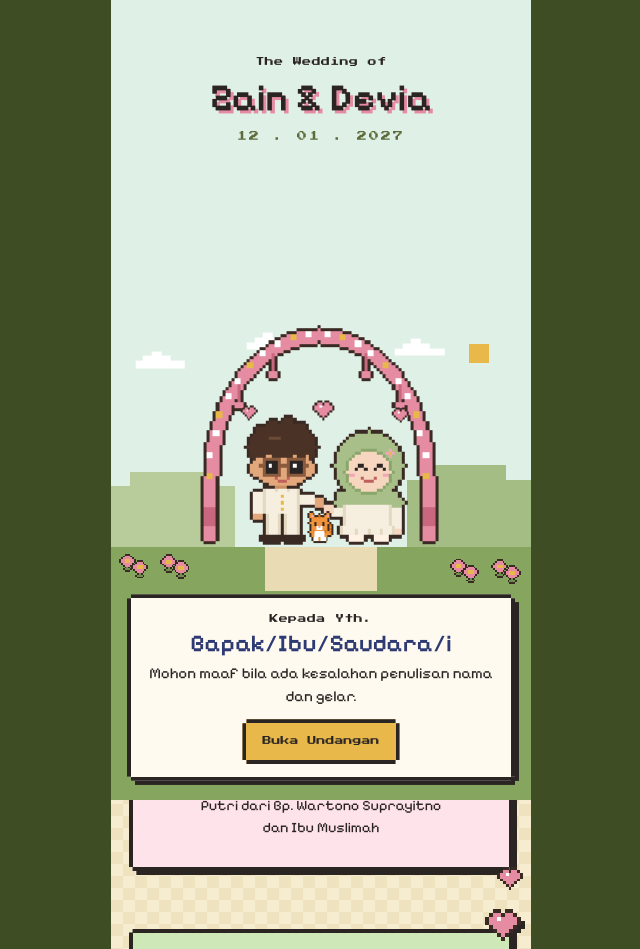
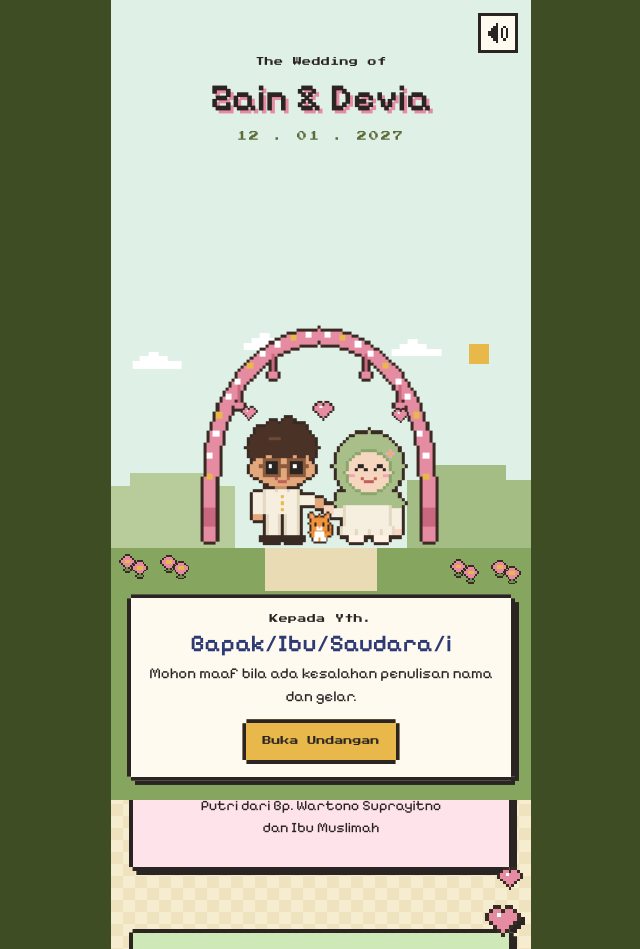
Before and after one commit to zepazye/undangan-zain-devia, a plain HTML site: page index.html in a window 1280 px wide. Shown: the top 949 px of the page, without its empty margins (319-959 px from the left). Drawn offline with Linux system fonts and the light colour scheme.

Commit message:
Update index.html

```diff
--- a/index.html
+++ b/index.html
@@ -39,6 +39,9 @@ h2{font-family:var(--ps);font-size:12px;line-height:1.8;margin-bottom:.7rem;font
 .cv-top{text-align:center;padding:3.4rem 1rem .6rem}
 .cv-top .lb{margin-bottom:.4rem}
 .cv-top .tt{font-size:clamp(1.9rem,9vw,2.4rem);font-weight:600;line-height:1.1;text-shadow:3px 3px 0 var(--rose)}
+.cv-snd{position:absolute;top:.8rem;right:.8rem;width:40px;height:40px;padding:7px;background:var(--paper);border:3px solid var(--ink);color:var(--ink);cursor:pointer;z-index:2}
+.cv-snd svg{width:100%;height:100%;fill:currentColor;display:block}
+#cvHint{margin-top:.5rem;opacity:.75;transition:opacity .4s}#cvHint.hide{opacity:0}
 .cv-top .dt{font-family:var(--ps);font-size:10px;margin-top:.6rem;letter-spacing:.2em;color:var(--olive)}
 #scene{flex:1;min-height:0;width:100%}
 .cv-bot{background:var(--grass);padding:.2rem 1rem 1.2rem;text-align:center;border-top:0}
@@ -111,7 +114,8 @@ h2{font-family:var(--ps);font-size:12px;line-height:1.8;margin-bottom:.7rem;font
 <body class="locked">
 
 <div id="cover">
- <div class="cv-top"><p class="lb">The Wedding of</p><div class="tt">Zain &amp; Devia</div><p class="dt">12 . 01 . 2027</p></div>
+ <button class="cv-snd" id="cvSnd" type="button" aria-label="Nyalakan musik"></button>
+ <div class="cv-top"><p class="lb">The Wedding of</p><div class="tt">Zain &amp; Devia</div><p class="dt">12 . 01 . 2027</p><p class="lb" id="cvHint">Ketuk layar untuk menyalakan musik</p></div>
  <svg id="scene" viewBox="0 0 680 440" preserveAspectRatio="xMidYMax meet" role="img" aria-label="Ilustrasi pixel art pengantin bergandengan tangan bersama kucing oren di bawah lengkungan bunga" shape-rendering="crispEdges"></svg>
  <div class="cv-bot"><div class="wrap"><div class="pb">
   <p class="lb">Kepada Yth.</p>
@@ -305,15 +309,29 @@ $("#prev").onclick=()=>{au.currentTime=0};
 $("#loop").onclick=e=>{au.loop=!au.loop;e.currentTarget.classList.toggle("off",!au.loop)};
 
 
-/* ---------- backsound sampul (file dari repo, otomatis & berulang) ---------- */
+/* ---------- backsound sampul (music_cover.mp3) ----------
+   Browser melarang suara otomatis sebelum ada interaksi. Karena itu musik dimulai
+   senyap saat halaman terbuka, lalu otomatis bersuara pada sentuhan/klik pertama
+   di sampul (selain tombol Buka Undangan). Tombol speaker di pojok kanan atas juga bisa dipakai. */
 let opened=false;
 const cva=new Audio(CFG.cover);cva.loop=true;cva.preload="auto";cva.volume=.7;
-let cvOn=false;
-const EVS=["pointerup","touchend","click","keydown","scroll"];
-const cvOff=()=>EVS.forEach(e=>document.removeEventListener(e,cvPlay));
-function cvPlay(){if(opened||cvOn)return;const p=cva.play();if(p&&p.then)p.then(()=>{cvOn=true;cvOff()}).catch(()=>{})}
-EVS.forEach(e=>document.addEventListener(e,cvPlay,{passive:true}));
-cvPlay(); // coba langsung; kalau diblokir browser, mulai di sentuhan pertama
+const snd=$("#cvSnd"),hint=$("#cvHint");
+const SPK={on:["...k....","..kk..k.",".kkk.k.k","kkkk.k.k","kkkk.k.k",".kkk.k.k","..kk..k.","...k...."],
+ off:["...k....","..kk.k.k",".kkk..k.","kkkk.k.k","kkkk.k.k",".kkk..k.","..kk.k.k","...k...."]};
+const heard=()=>!cva.paused&&!cva.muted;
+function cvUI(){const on=heard();snd.innerHTML=ic(on?SPK.on:SPK.off);snd.setAttribute("aria-label",on?"Matikan musik":"Nyalakan musik");hint.classList.toggle("hide",on)}
+const EVS=["pointerup","touchend","keydown"];
+const cvOff=()=>EVS.forEach(e=>document.removeEventListener(e,cvGesture,true));
+function cvGesture(e){
+ if(opened||(e.target.closest&&e.target.closest("#openBtn,#cvSnd")))return;
+ cva.muted=false;const p=cva.play();
+ if(p&&p.then)p.then(()=>{cvOff();cvUI()}).catch(()=>{});else{cvOff();cvUI()}}
+EVS.forEach(e=>document.addEventListener(e,cvGesture,{capture:true,passive:true}));
+snd.onclick=()=>{if(heard()){cva.muted=true}else{cva.muted=false;cva.play().catch(()=>{})}cvOff();cvUI()};
+cva.addEventListener("play",cvUI);cva.addEventListener("volumechange",cvUI);cva.addEventListener("pause",cvUI);
+cvUI();
+// 1) coba langsung dengan suara; 2) jika diblokir, jalan senyap dulu (diizinkan) lalu bersuara saat sentuhan pertama
+cva.play().catch(()=>{cva.muted=true;cva.play().catch(()=>{}).finally(cvUI)});
 function cvStop(){opened=true;cvOff();let v=cva.volume;const id=setInterval(()=>{v=Math.max(0,v-.08);try{cva.volume=v}catch(e){}if(v<=0){clearInterval(id);cva.pause()}},60)}
 
 /* ---------- kalender, hitung mundur, salin, RSVP ---------- */
```
